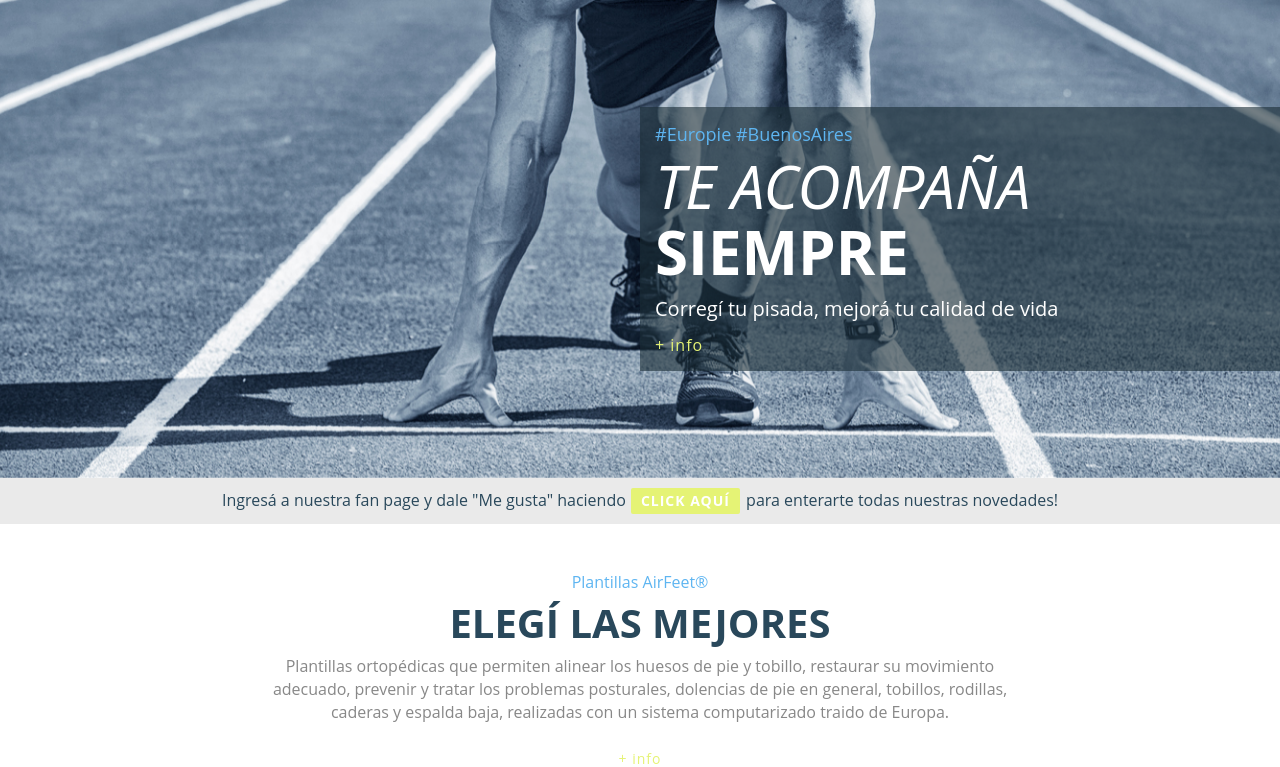
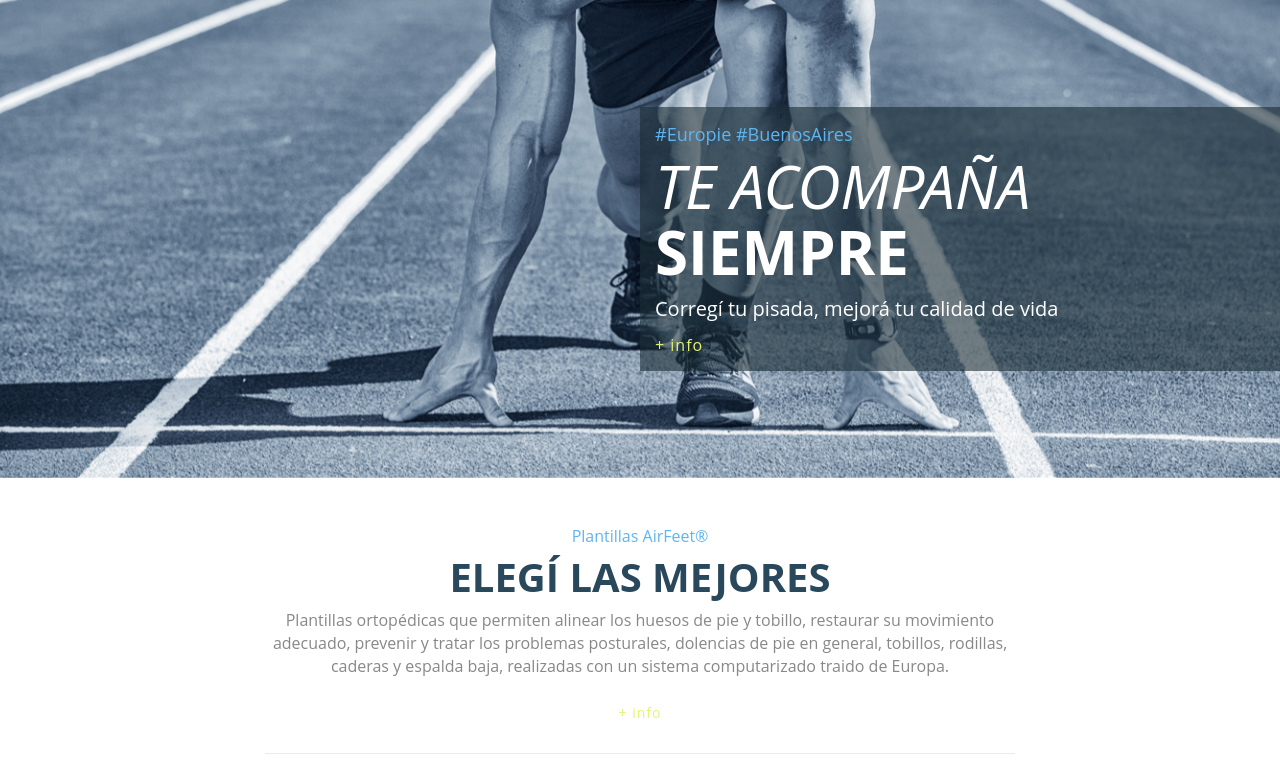
Before and after one commit to sportesi/europiebsas, a PHP site: page / in a window 1280 px wide. Shown: the part 93-860 px from the top of the page. Run offline with PHP 8.4, Linux system fonts and the light colour scheme; some libraries are stand-ins or nearby versions.

Commit message:
Chau descuentos

```diff
--- a/index.php
+++ b/index.php
@@ -34,15 +34,6 @@
             </div>
         </div>
         <!--/Fin Banner-->
-
-        <!--Descuento-->
-        <div class="descuento">
-            <p>
-                Ingresá a nuestra fan page y dale "Me gusta" haciendo<br class="visible-xs hide-lg"><a class="link" href="http://www.facebook.com/EuropieBuenosAires" onClick="ga('send', 'event', 'Link', 'Facebook', '2017', 0);">click aquí</a> para enterarte todas nuestras novedades!
-            </p>
-        </div>
-        <!--/Fin Descuento-->
-
         <!--Servicios-->
         <div class="servicios">
             <div class="container">
```
